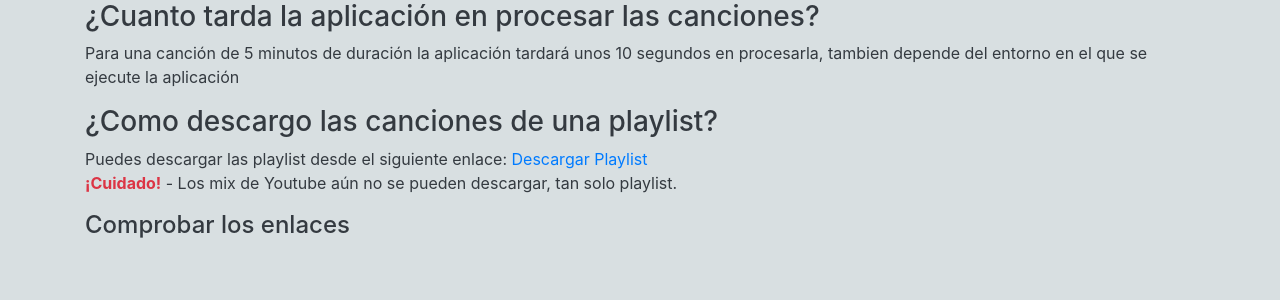
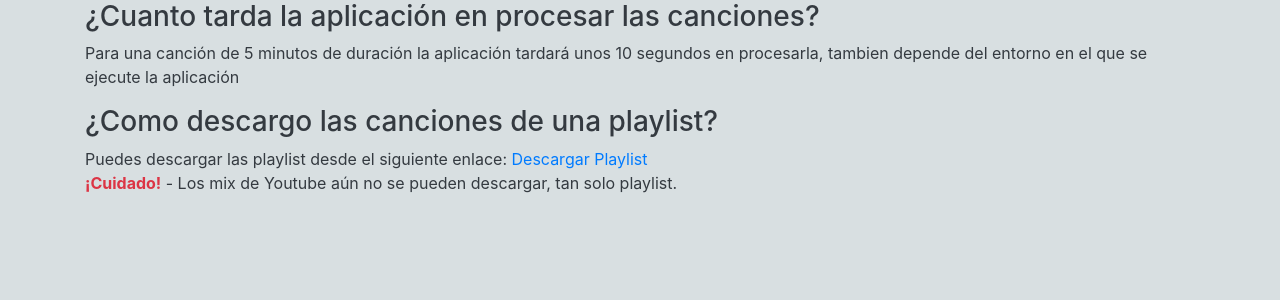
Before and after one commit to rubegartor/YoutubeToMP3, a Flask app: page /info in a window 1280 px wide. Shown: the part 162-462 px from the top of the page. Run offline with Flask 2, Linux system fonts and the light colour scheme; some libraries are stand-ins or nearby versions.

Commit message:
Add project file

```diff
--- a/templates/info.html
+++ b/templates/info.html
@@ -8,7 +8,6 @@
   <p>Puedes descargar las playlist desde el siguiente enlace: <a href="{{ url_for('playlist') }}">Descargar Playlist</a>
   <br />
   <span class="text-danger"><strong>¡Cuidado!</strong></span> - Los mix de Youtube aún no se pueden descargar, tan solo playlist.</p>
-  <h4>Comprobar los enlaces</h4>
 </div>
 </body>
 </html>
```
